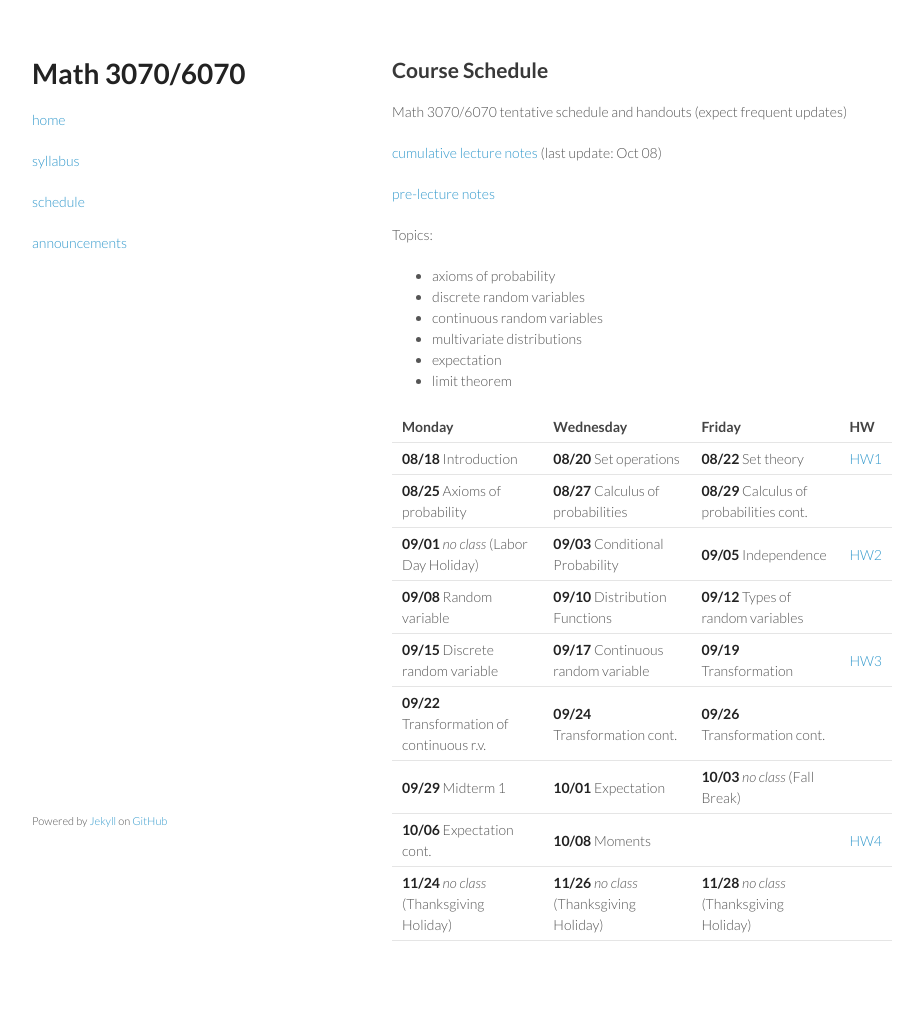
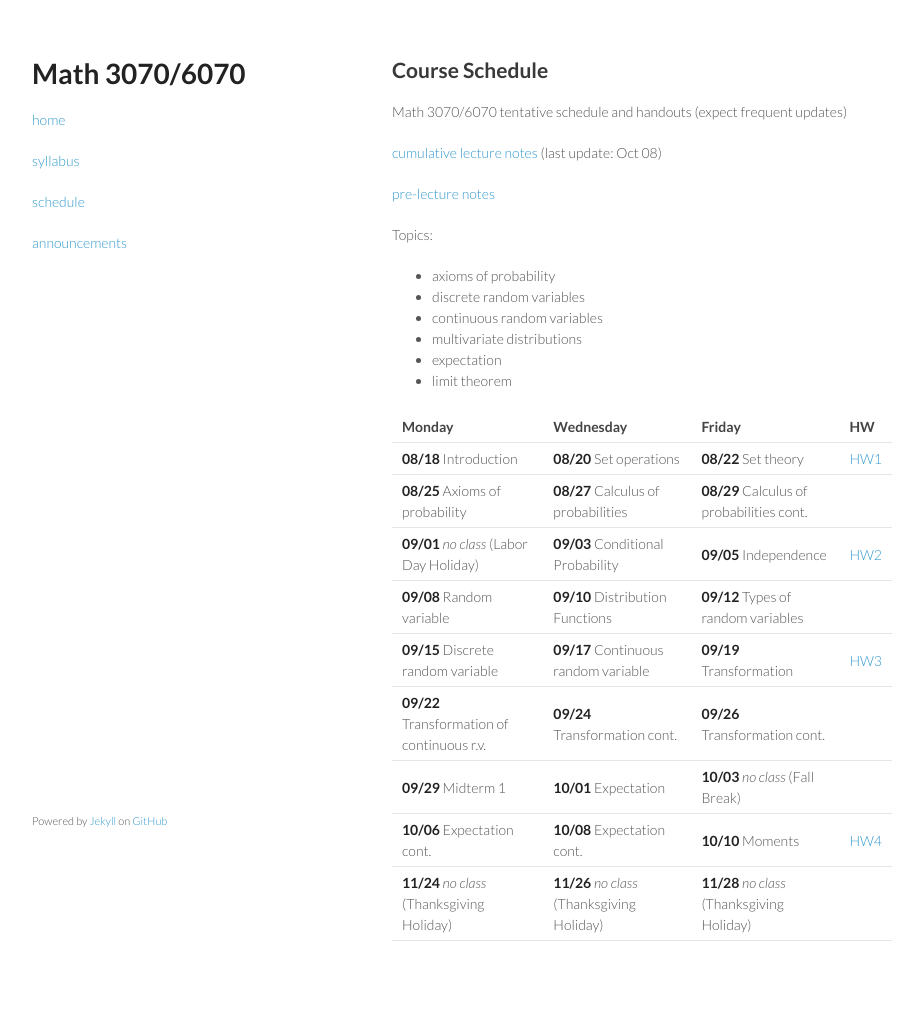
Before and after one commit to tulane-math-3070/2025Fall, a Jekyll site: the page built from schedule/schedule.md, in a window 1280 px wide. Shown: the whole page, without its empty margins (178-1101 px from the left). Built offline with Jekyll 4.4.1, drawn with Linux system fonts in a browser that asks for light colours.

```diff
--- a/schedule/schedule.md
+++ b/schedule/schedule.md
@@ -33,5 +33,5 @@ Topics:
 | **09/15** Discrete random variable | **09/17** Continuous random variable | **09/19** Transformation | [HW3](../HW/HW2/HW3.pdf) |
 | **09/22** Transformation of continuous r.v. | **09/24** Transformation cont. | **09/26** Transformation cont. | |
 | **09/29** Midterm 1 | **10/01** Expectation | **10/03** _no class_ (Fall Break) | |
-| **10/06** Expectation cont. | **10/08** Moments | | [HW4](../HW/HW4/HW4.pdf) |
+| **10/06** Expectation cont. | **10/08** Expectation cont. | **10/10** Moments | [HW4](../HW/HW4/HW4.pdf) |
 | **11/24** _no class_ (Thanksgiving Holiday) | **11/26**  _no class_ (Thanksgiving Holiday) | **11/28**  _no class_ (Thanksgiving Holiday) | |
```
Also changed, not shown: 2 other files.
